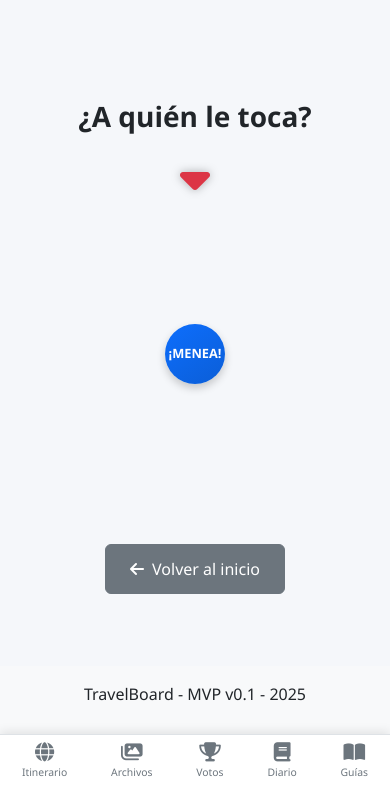
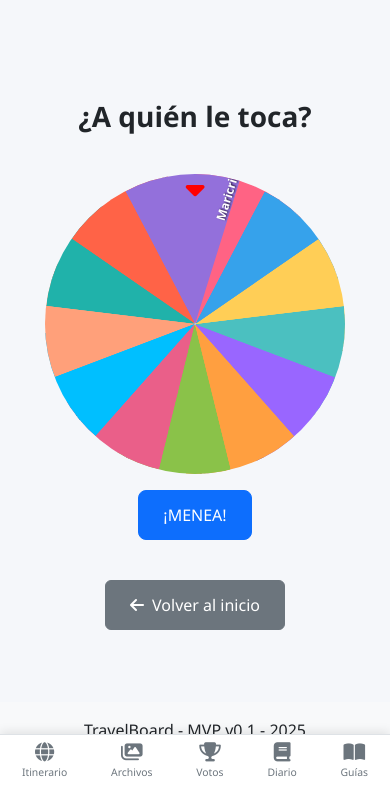
Before and after one commit to CarlosAtalaya/TripMind_Thailand_2025, a Flask app: page /ruleta in a window 390 px wide. Shown: the part 56-843 px from the top of the page. Run offline with Flask 3, Linux system fonts and the light colour scheme; a user stored in the database is signed in; data comes from the database, SQL or seed files in the repository; both versions use the stored data as it was after the commit; data that the repository does not hold is empty; some libraries are stand-ins or nearby versions.

Commit message:
Ruleta generada con luckywheel incompleta

```diff
--- a/templates/wheel/index.html
+++ b/templates/wheel/index.html
@@ -19,21 +19,12 @@
             </div>
         </div>
 
-        <div class="wheel-container text-center">
-            <!-- Marcador triangular -->
-            <div class="wheel-marker">
-                <i class="fas fa-caret-down fa-3x text-danger"></i>
-            </div>
-
-            <!-- Contenedor de la ruleta -->
-            <div id="canvasContainer">
-                <canvas id="canvas" width="434" height="434">
-                    Canvas no soportado, actualiza tu navegador.
-                </canvas>
-            </div>
+        <div class="wheel-container text-center position-relative">
+            <!-- Canvas para la ruleta -->
+            <div id="wheel-canvas" style="position: relative; margin: 0 auto; width: 300px; height: 300px;"></div>
 
             <!-- Botón para girar -->
-            <button id="spin-button" class="btn btn-primary btn-lg spin-button">
+            <button id="spin-button" class="btn btn-primary btn-lg mt-3">
                 ¡MENEA!
             </button>
         </div>
@@ -70,129 +61,18 @@
 </div>
 {% endblock %}
 
-{% block extra_css %}
-<style>
-    /* Contenedor de la ruleta */
-    .wheel-container {
-        position: relative;
-        margin: 60px auto 30px;
-        max-width: 434px;
-    }
-
-    /* Marcador triangular */
-    .wheel-marker {
-        position: absolute;
-        top: -40px;
-        left: 50%;
-        transform: translateX(-50%);
-        z-index: 10;
-        filter: drop-shadow(0 0 5px rgba(0,0,0,0.3));
-    }
-
-    /* Contenedor del canvas */
-    #canvasContainer {
-        position: relative;
-        width: 434px;
-        height: 434px;
-        margin: 0 auto;
-    }
-
-    /* Botón para girar */
-    .spin-button {
-        position: absolute;
-        top: 50%;
-        left: 50%;
-        transform: translate(-50%, -50%);
-        width: 80px;
-        height: 80px;
-        border-radius: 50%;
-        background: linear-gradient(145deg, #0d6efd, #0b5ed7);
-        color: white;
-        font-weight: bold;
-        border: none;
-        box-shadow: 0 4px 8px rgba(0,0,0,0.2);
-        display: flex;
-        align-items: center;
-        justify-content: center;
-        z-index: 100;
-        cursor: pointer;
-        transition: all 0.3s ease;
-        font-size: 1rem;
-    }
-
-    .spin-button:hover {
-        transform: translate(-50%, -50%) scale(1.05);
-        box-shadow: 0 6px 12px rgba(13, 110, 253, 0.4);
-    }
-
-    .spin-button:active {
-        transform: translate(-50%, -50%) scale(0.95);
-    }
-
-    .spin-button:disabled {
-        background: linear-gradient(145deg, #6c757d, #5a6268);
-        cursor: not-allowed;
-    }
-
-    /* Animación del resultado */
-    @keyframes bounce {
-        0%, 20%, 50%, 80%, 100% {transform: translateY(0);}
-        40% {transform: translateY(-20px);}
-        60% {transform: translateY(-10px);}
-    }
-
-    .bounce {
-        animation: bounce 1s;
-    }
-
-    /* Responsive */
-    @media (max-width: 576px) {
-        #canvasContainer {
-            width: 320px;
-            height: 320px;
-        }
-
-        #canvas {
-            width: 320px;
-            height: 320px;
-        }
-
-        .spin-button {
-            width: 60px;
-            height: 60px;
-            font-size: 0.8rem;
-        }
-
-        .wheel-container {
-            max-width: 320px;
-        }
-    }
-</style>
-{% endblock %}
-
 {% block extra_js %}
-<!-- Scripts adicionales -->
-<script src="https://cdnjs.cloudflare.com/ajax/libs/gsap/3.9.1/gsap.min.js"></script>
-<script src="https://cdn.jsdelivr.net/npm/winwheel@1.0.1/dist/Winwheel.min.js"></script>
-
 <script>
     document.addEventListener('DOMContentLoaded', function() {
         // Variables y elementos del DOM
-        let theWheel;
         const spinButton = document.getElementById('spin-button');
         const resultContainer = document.getElementById('result-container');
         const resultName = document.getElementById('result-name');
         const wheelTitle = document.getElementById('wheel-title');
-        let isSpinning = false;
-        let userSegments = []; // Array para mantener la correspondencia entre segmentos y usuarios
+        const wheelCanvas = document.getElementById('wheel-canvas');
 
-        // Colores vibrantes para los segmentos
-        const colors = [
-            '#FF6384', '#36A2EB', '#FFCE56', '#4BC0C0',
-            '#9966FF', '#FF9F40', '#8AC249', '#EA5F89',
-            '#00BFFF', '#FFA07A', '#20B2AA', '#FF6347',
-            '#9370DB', '#32CD32', '#FFD700', '#87CEFA'
-        ];
+        // Array para almacenar los nombres reales
+        let fullNames = [];
 
         // Cargar título personalizado
         fetch('/api/wheel/title')
@@ -261,191 +141,164 @@
             return fullName;
         }
 
-        // Crear los segmentos para la ruleta
-        function createSegments(users) {
-            const segments = [];
-            userSegments = []; // Reiniciar el array de correspondencia
+        // Crear la ruleta de manera simple
+        function initWheel(users) {
+            // Limpiar el canvas
+            wheelCanvas.innerHTML = '';
 
-            users.forEach((user, index) => {
-                // Extraer solo el primer nombre
-                const firstName = getFirstName(user.name);
+            // Crear un array de nombres cortos
+            const shortNames = users.map(user => getFirstName(user.name));
 
-                // Guardar la correspondencia entre índice de segmento y nombre completo
-                userSegments.push(user.name);
+            // Guardar los nombres completos
+            fullNames = users.map(user => user.name);
 
-                segments.push({
-                    'fillStyle': colors[index % colors.length],
-                    'text': firstName,
-                    'textFontFamily': 'Arial',
-                    'textFontSize': getFontSize(users.length),
-                    'textFillStyle': 'white',
-                    'textOrientation': 'vertical', // Orientación vertical para los nombres
-                    'textMargin': 15,              // Margen para el texto
-                    'textAlignment': 'inner'       // Alineación interna para mejor visibilidad
-                });
-            });
+            // Crear colores para los segmentos
+            const colors = [
+                '#FF6384', '#36A2EB', '#FFCE56', '#4BC0C0',
+                '#9966FF', '#FF9F40', '#8AC249', '#EA5F89',
+                '#00BFFF', '#FFA07A', '#20B2AA', '#FF6347',
+                '#9370DB', '#32CD32', '#FFD700', '#87CEFA'
+            ];
 
-            return segments;
-        }
+            // Crear la ruleta mediante un div circular dividido en segmentos
+            const numSegments = users.length;
+            const segmentAngle = 360 / numSegments;
 
-        // Función para ajustar el tamaño de fuente según el número de usuarios
-        function getFontSize(numUsers) {
-            if (numUsers <= 6) return 18;
-            if (numUsers <= 10) return 16;
-            if (numUsers <= 15) return 14;
-            if (numUsers <= 20) return 12;
-            return 10;
-        }
+            // Crear el contenedor de la ruleta
+            const wheel = document.createElement('div');
+            wheel.className = 'wheel';
+            wheel.style.width = '100%';
+            wheel.style.height = '100%';
+            wheel.style.borderRadius = '50%';
+            wheel.style.position = 'relative';
+            wheel.style.overflow = 'hidden';
+            wheel.style.transition = 'transform 5s cubic-bezier(0.2, 0.8, 0.2, 1)';
 
-        // Inicializar la ruleta con los usuarios
-        function initWheel(users) {
-            const segments = createSegments(users);
-            const canvas = document.getElementById('canvas');
-            const centerX = canvas.width / 2;
-            const centerY = canvas.height / 2;
+            // Crear los segmentos
+            for (let i = 0; i < numSegments; i++) {
+                const segment = document.createElement('div');
+                segment.className = 'segment';
+                segment.style.position = 'absolute';
+                segment.style.width = '50%';
+                segment.style.height = '50%';
+                segment.style.left = '50%';
+                segment.style.top = '0';
+                segment.style.transformOrigin = 'bottom left';
+                segment.style.transform = `rotate(${i * segmentAngle}deg)`;
 
-            // Crear la ruleta
-            theWheel = new Winwheel({
-                'canvasId': 'canvas',
-                'numSegments': segments.length,
-                'segments': segments,
-                'outerRadius': centerX - 10,
-                'centerX': centerX,
-                'centerY': centerY,
-                'lineWidth': 3,
-                'textFontWeight': 'bold',
-                'pointerAngle': 0,  // El puntero está en la parte superior
-                'animation': {
-                    'type': 'spinToStop',
-                    'duration': 5,
-                    'spins': 8,
-                    'callbackFinished': finishSpin
-                }
-            });
+                // Crear el contenido del segmento (triángulo coloreado)
+                const content = document.createElement('div');
+                content.style.position = 'absolute';
+                content.style.width = '100%';
+                content.style.height = '100%';
+                content.style.transformOrigin = 'bottom left';
+                content.style.clipPath = 'polygon(0 0, 100% 0, 0 100%)';
+                content.style.backgroundColor = colors[i % colors.length];
 
-            // Dibujar la ruleta
-            theWheel.draw();
-            console.log("Ruleta inicializada con " + users.length + " segmentos");
-        }
+                // Añadir el texto
+                const text = document.createElement('div');
+                text.textContent = shortNames[i];
+                text.style.position = 'absolute';
+                text.style.left = '30%';
+                text.style.top = '25%';
+                text.style.transform = 'rotate(-45deg)';
+                text.style.color = 'white';
+                text.style.fontWeight = 'bold';
+                text.style.fontSize = '12px';
+                text.style.textShadow = '1px 1px 2px rgba(0,0,0,0.7)';
 
-        // Función para manejar el final del giro
-        function finishSpin(indicatedSegment) {
-            console.log("Giro finalizado - Segmento indicado:", indicatedSegment);
-
-            // Determinar el ganador basado en el segmento indicado
-            let winningSegmentNumber = 0;
-
-            // Si hay un segmento indicado válido, usamos su número
-            if (indicatedSegment && typeof indicatedSegment.text !== 'undefined') {
-                // Buscar el índice del segmento en la ruleta
-                for (let i = 1; i < theWheel.segments.length; i++) {
-                    if (theWheel.segments[i] === indicatedSegment) {
-                        winningSegmentNumber = i;
-                        break;
-                    }
-                }
-            } else {
-                // Método alternativo: calcular el segmento basado en el ángulo de rotación
-                const normalizedAngle = theWheel.rotationAngle % 360;
-                const degreePerSegment = 360 / theWheel.segments.length;
-                winningSegmentNumber = Math.floor(normalizedAngle / degreePerSegment) + 1;
-
-                // Asegurarse de que está dentro del rango válido
-                if (winningSegmentNumber >= theWheel.segments.length) {
-                    winningSegmentNumber = 1;
-                }
+                content.appendChild(text);
+                segment.appendChild(content);
+                wheel.appendChild(segment);
             }
 
-            // Asegurarse de que el winningSegmentNumber es válido
-            if (winningSegmentNumber >= userSegments.length) {
-                winningSegmentNumber = 0;
-            }
+            // Añadir el marcador
+            const marker = document.createElement('div');
+            marker.className = 'marker';
+            marker.style.position = 'absolute';
+            marker.style.top = '0';
+            marker.style.left = '50%';
+            marker.style.transform = 'translateX(-50%)';
+            marker.style.width = '20px';
+            marker.style.height = '20px';
+            marker.style.zIndex = '100';
 
-            // Obtener el nombre completo del ganador usando nuestro array de correspondencia
-            const winnerName = userSegments[winningSegmentNumber];
+            const markerIcon = document.createElement('i');
+            markerIcon.className = 'fas fa-caret-down';
+            markerIcon.style.color = 'red';
+            markerIcon.style.fontSize = '30px';
 
-            console.log("Segmento ganador:", winningSegmentNumber);
-            console.log("Nombre del ganador:", winnerName);
+            marker.appendChild(markerIcon);
 
-            // Mostrar el resultado y resetear el estado
-            resultName.textContent = winnerName;
-            resultContainer.style.display = 'block';
-            resultContainer.classList.add('bounce');
+            // Añadir la ruleta y el marcador al canvas
+            wheelCanvas.appendChild(wheel);
+            wheelCanvas.appendChild(marker);
 
-            // Resetear el estado del giro y el botón
-            isSpinning = false;
-            spinButton.disabled = false;
-            spinButton.textContent = '¡MENEA!';
-
-            // Quitar la animación de rebote después de 1 segundo
-            setTimeout(() => {
-                resultContainer.classList.remove('bounce');
-            }, 1000);
+            // Evento para el botón de girar
+            spinButton.addEventListener('click', function() {
+                spinWheel(wheel);
+            });
         }
 
         // Función para girar la ruleta
-        function startSpin() {
-            if (isSpinning) return;
-
-            isSpinning = true;
-            resultContainer.style.display = 'none';
+        function spinWheel(wheel) {
+            // Deshabilitar el botón
             spinButton.disabled = true;
             spinButton.textContent = 'Girando...';
 
-            // Reset de la ruleta para una nueva vuelta
-            theWheel.stopAnimation(false);
-            theWheel.rotationAngle = 0;
-            theWheel.draw();
+            // Ocultar el resultado
+            resultContainer.style.display = 'none';
 
-            // Generar un ángulo de parada aleatorio
-            const stopAngle = Math.floor(Math.random() * 360);
+            // Generar un ángulo aleatorio para la rotación
+            const randomSpins = 5 + Math.random() * 5; // Entre 5 y 10 vueltas
+            const randomAngle = Math.floor(Math.random() * 360);
+            const totalRotation = randomSpins * 360 + randomAngle;
 
-            // Configurar la animación para que se detenga en el ángulo calculado
-            theWheel.animation.stopAngle = stopAngle;
+            // Aplicar la rotación
+            wheel.style.transform = `rotate(${totalRotation}deg)`;
 
-            // Iniciar la animación
-            theWheel.startAnimation();
-            console.log("Girando la ruleta hasta el ángulo: " + stopAngle);
+            // Después de que termine la animación, mostrar el resultado
+            setTimeout(function() {
+                // Determinar el segmento ganador
+                const numSegments = fullNames.length;
+                const segmentAngle = 360 / numSegments;
+
+                // El segmento ganador es el que está en la posición 0 después de la rotación
+                // Tenemos que hacer un poco de matemáticas para determinar cuál es
+                const normalizedAngle = totalRotation % 360;
+                const winningIndex = Math.floor(normalizedAngle / segmentAngle);
+                const adjustedIndex = (numSegments - winningIndex) % numSegments;
+
+                // Mostrar el ganador
+                const winner = fullNames[adjustedIndex];
+                resultName.textContent = winner;
+                resultContainer.style.display = 'block';
+
+                // Habilitar el botón
+                spinButton.disabled = false;
+                spinButton.textContent = '¡MENEA!';
+            }, 5000); // 5 segundos (tiempo de la animación)
         }
-
-        // Asignar evento al botón de girar
-        spinButton.addEventListener('click', startSpin);
-
-        // Ajustar tamaño del canvas para dispositivos móviles
-        function resizeCanvas() {
-            const canvas = document.getElementById('canvas');
-            const container = document.getElementById('canvasContainer');
-
-            if (window.innerWidth <= 576) {
-                canvas.width = 320;
-                canvas.height = 320;
-                container.style.width = '320px';
-                container.style.height = '320px';
-
-                if (theWheel) {
-                    theWheel.centerX = 160;
-                    theWheel.centerY = 160;
-                    theWheel.outerRadius = 150;
-                    theWheel.draw();
-                }
-            } else {
-                canvas.width = 434;
-                canvas.height = 434;
-                container.style.width = '434px';
-                container.style.height = '434px';
-
-                if (theWheel) {
-                    theWheel.centerX = 217;
-                    theWheel.centerY = 217;
-                    theWheel.outerRadius = 207;
-                    theWheel.draw();
-                }
-            }
-        }
-
-        // Ajustar tamaño al cargar y al cambiar el tamaño de la ventana
-        window.addEventListener('load', resizeCanvas);
-        window.addEventListener('resize', resizeCanvas);
     });
 </script>
 {% endblock %}
+
+{% block extra_css %}
+<style>
+    .wheel-container {
+        margin: 40px auto;
+        max-width: 320px;
+    }
+
+    /* Animación del resultado */
+    @keyframes bounce {
+        0%, 20%, 50%, 80%, 100% {transform: translateY(0);}
+        40% {transform: translateY(-20px);}
+        60% {transform: translateY(-10px);}
+    }
+
+    .bounce {
+        animation: bounce 1s;
+    }
+</style>
+{% endblock %}
```
Also changed, not shown: instance/tripboard.db.
